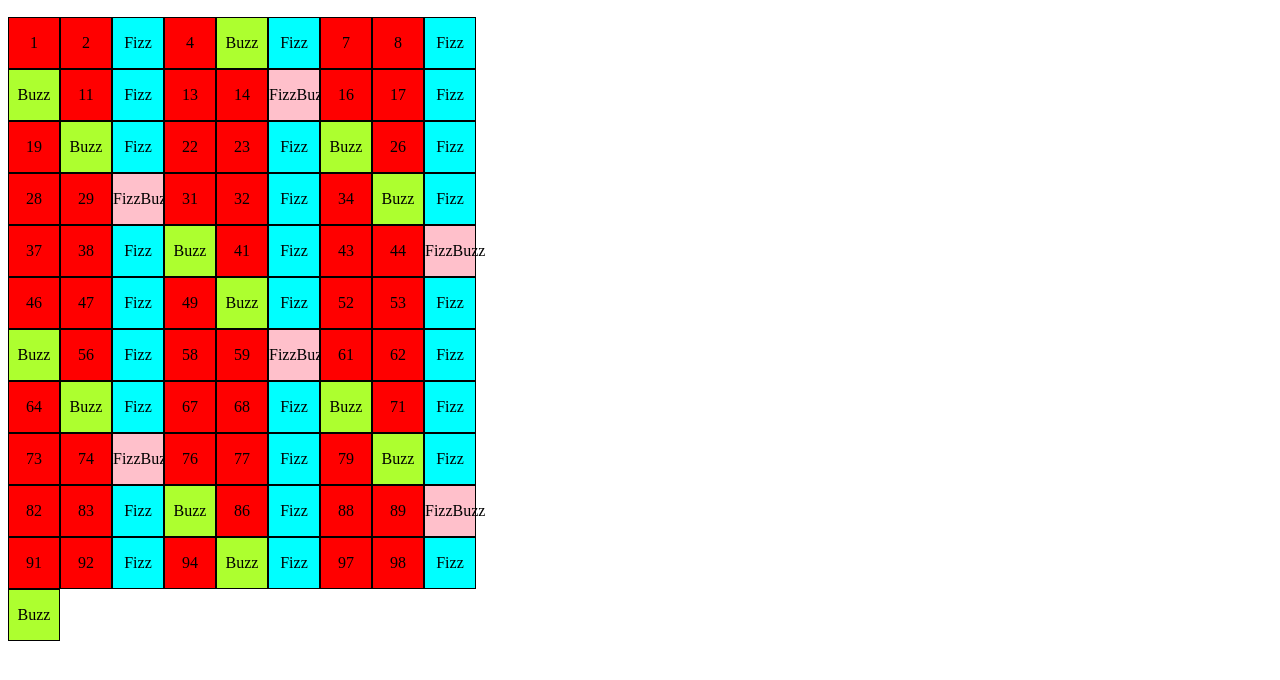
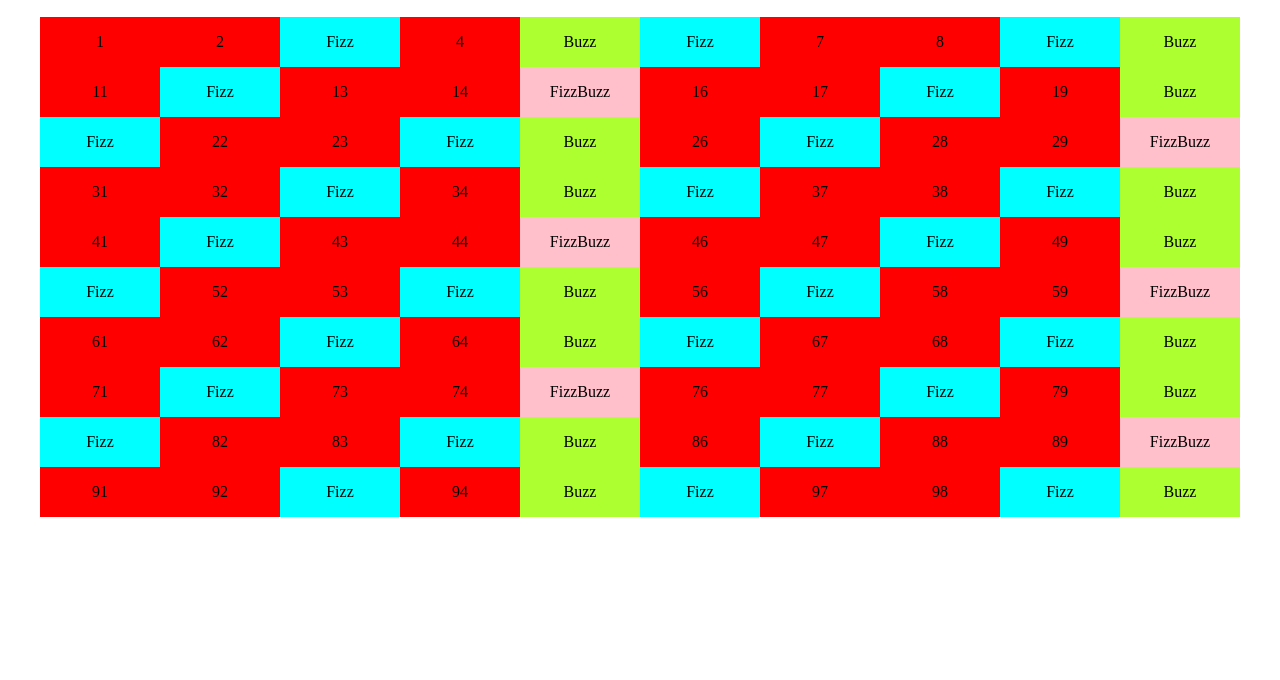
Before and after one commit to emicif/js-fizzbuzzdom, a plain HTML site: page index.html in a window 1280 px wide. Shown: the part 50-730 px from the top of the page. Drawn offline with Linux system fonts and the light colour scheme.

Commit message:
Riordino codice

```diff
--- a/script.js
+++ b/script.js
@@ -5,43 +5,34 @@ console.log('JS OK!');
 // multipli di 3 stampi “Fizz”
 // multipli di 5 stampi “Buzz”
 // multipli sia di 3 che di 5 stampi “FizzBuzz”
+// creare elementi DOM all'interno di un container
 // stili differenti CSS
-
-// Come faccio a sapere se un numero è divisibile per un altro?
-// Abbiamo visto qualcosa di particolare che possiamo usare?
-// Come creare nuovi elementi html e appenderli al container?
 
 
 
-// Stampi in console i numeri da 1 a 100
+
+
+// Stampare in console i numeri da 1 a 100
 const divNumber = document.querySelector("#number");
-const num = document.querySelector (".num");
-//let i = 1
+
 
 let element;
 
 for (let i = 1; i <= 100; i ++) {
 
 
-    // multipli di 3 stampa “Fizz”
     if((i % 3 == 0) && (i % 5 == 0)) {
         console.log("FizzBuzz");
         element = `<div class="fizzbuz"> FizzBuzz </div>`;
     } else if(i % 3 == 0) {
         console.log("Fizz");
         element = `<div class="fizz"> Fizz </div>`;
-    }
-
-    // multipli di 5 stampa “Buzz”
-    else if(i % 5 == 0) {
+    } else if(i % 5 == 0) {
         console.log("Buzz");
         element = `<div class="buzz"> Buzz </div>`;
-    }
-    // multipli sia di 3 che di 5 stampa “FizzBuzz”
-    else {
+    } else {
         console.log(i)
         element = `<div class="num"> ${i} </div>`;
-
     }
     divNumber.innerHTML += element;
 }
--- a/style.css
+++ b/style.css
@@ -1,14 +1,13 @@
 #number {
-  height: 500px;
-  width: 500px;
+  max-width: 1200px;
+  margin: 0 auto;
   display: flex;
   flex-wrap: wrap;
 }
 
 .num {
-  height: 50px;
-  width: 50px;
-  border: 1px solid black;
+  width: calc(100% / 10);
+  max-width: calc(100% / 10);
   text-align: center;
   vertical-align: middle;
   line-height: 50px;
@@ -16,9 +15,8 @@
 }
 
 .fizz {
-  height: 50px;
-  width: 50px;
-  border: 1px solid black;
+  width: calc(100% / 10);
+  max-width: calc(100% / 10);
   text-align: center;
   vertical-align: middle;
   line-height: 50px;
@@ -26,9 +24,8 @@
 }
 
 .buzz {
-  height: 50px;
-  width: 50px;
-  border: 1px solid black;
+  width: calc(100% / 10);
+  max-width: calc(100% / 10);
   text-align: center;
   vertical-align: middle;
   line-height: 50px;
@@ -36,9 +33,8 @@
 }
 
 .fizzbuz {
-  height: 50px;
-  width: 50px;
-  border: 1px solid black;
+  width: calc(100% / 10);
+  max-width: calc(100% / 10);
   text-align: center;
   vertical-align: middle;
   line-height: 50px;
```
